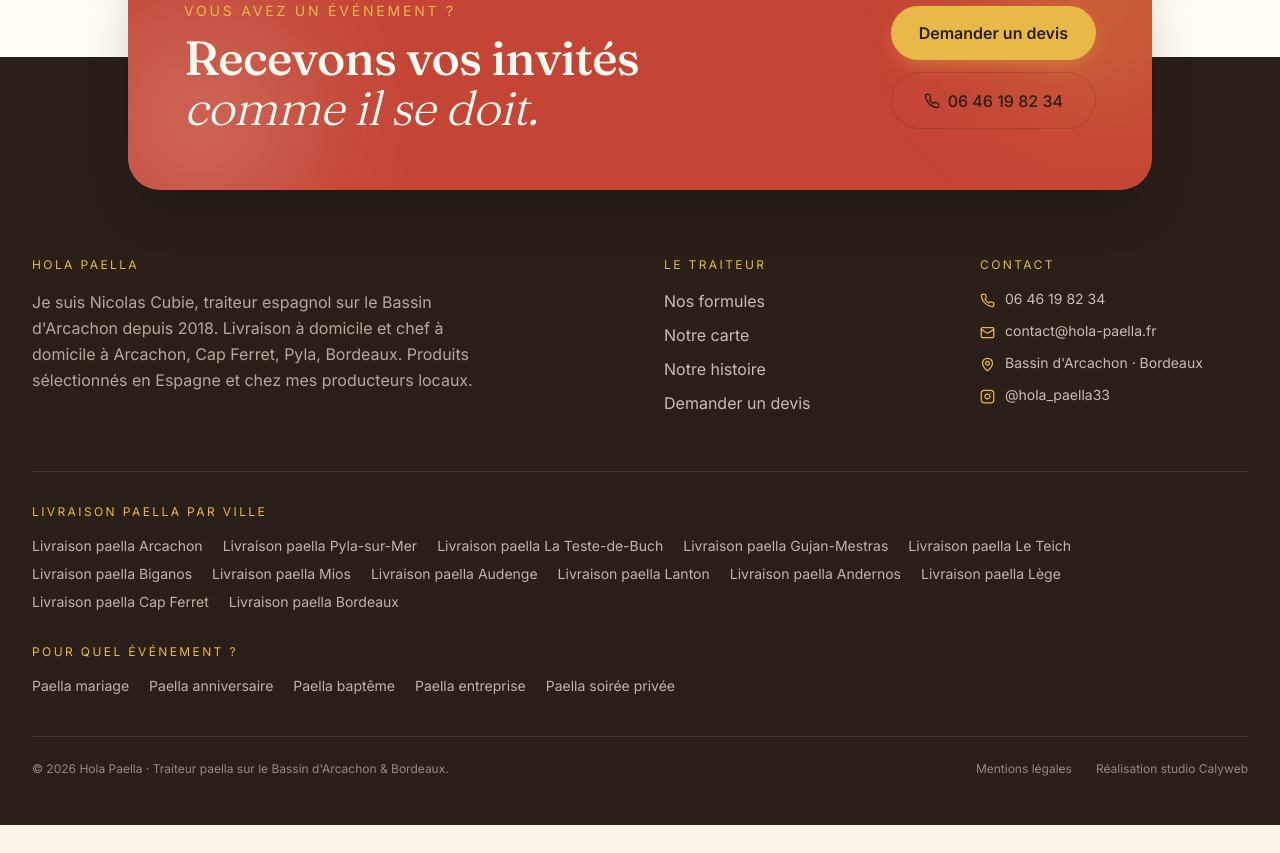
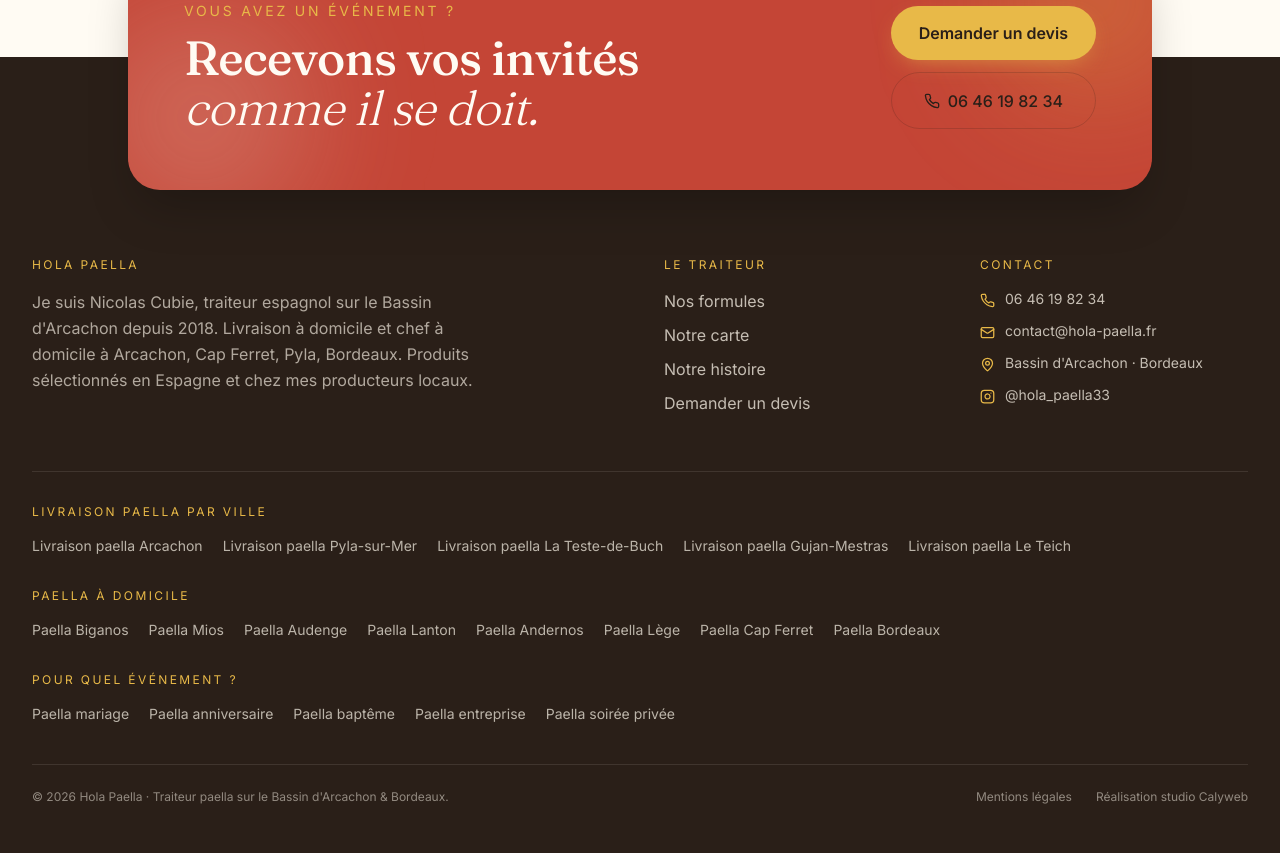
Before and after one commit to calyweb/hola-paella, a Next.js app: page / in a window 1280 px wide. Shown: the part 6801-7654 px from the top of the page. Before the commit the page ends 7626 px from the top, so only its background shows below. Built offline with nearby package versions, Linux system fonts and the light colour scheme.

Commit message:
Split delivery vs chef-only cities, update footer and pages

```diff
--- a/src/components/layout/Footer.tsx
+++ b/src/components/layout/Footer.tsx
@@ -84,14 +84,18 @@
             <li><Link href="/livraison-paella-la-teste-de-buch" className="hover:text-saffron">Livraison paella La Teste-de-Buch</Link></li>
             <li><Link href="/livraison-paella-gujan-mestras" className="hover:text-saffron">Livraison paella Gujan-Mestras</Link></li>
             <li><Link href="/livraison-paella-le-teich" className="hover:text-saffron">Livraison paella Le Teich</Link></li>
-            <li><Link href="/livraison-paella-biganos" className="hover:text-saffron">Livraison paella Biganos</Link></li>
-            <li><Link href="/livraison-paella-mios" className="hover:text-saffron">Livraison paella Mios</Link></li>
-            <li><Link href="/livraison-paella-audenge" className="hover:text-saffron">Livraison paella Audenge</Link></li>
-            <li><Link href="/livraison-paella-lanton" className="hover:text-saffron">Livraison paella Lanton</Link></li>
-            <li><Link href="/livraison-paella-andernos" className="hover:text-saffron">Livraison paella Andernos</Link></li>
-            <li><Link href="/livraison-paella-lege" className="hover:text-saffron">Livraison paella Lège</Link></li>
-            <li><Link href="/livraison-paella-cap-ferret" className="hover:text-saffron">Livraison paella Cap Ferret</Link></li>
-            <li><Link href="/livraison-paella-bordeaux" className="hover:text-saffron">Livraison paella Bordeaux</Link></li>
+          </ul>
+
+          <div className="text-saffron text-xs uppercase tracking-[0.2em] mb-4">Paella à domicile</div>
+          <ul className="flex flex-wrap gap-x-5 gap-y-2 text-sm text-cream/70 mb-8">
+            <li><Link href="/livraison-paella-biganos" className="hover:text-saffron">Paella Biganos</Link></li>
+            <li><Link href="/livraison-paella-mios" className="hover:text-saffron">Paella Mios</Link></li>
+            <li><Link href="/livraison-paella-audenge" className="hover:text-saffron">Paella Audenge</Link></li>
+            <li><Link href="/livraison-paella-lanton" className="hover:text-saffron">Paella Lanton</Link></li>
+            <li><Link href="/livraison-paella-andernos" className="hover:text-saffron">Paella Andernos</Link></li>
+            <li><Link href="/livraison-paella-lege" className="hover:text-saffron">Paella Lège</Link></li>
+            <li><Link href="/livraison-paella-cap-ferret" className="hover:text-saffron">Paella Cap Ferret</Link></li>
+            <li><Link href="/livraison-paella-bordeaux" className="hover:text-saffron">Paella Bordeaux</Link></li>
           </ul>
 
           <div className="text-saffron text-xs uppercase tracking-[0.2em] mb-4">Pour quel événement&nbsp;?</div>
--- a/src/lib/seo.tsx
+++ b/src/lib/seo.tsx
@@ -30,125 +30,140 @@
 };
 
 export const cities = [
+  // ── LIVRAISON + CHEF À DOMICILE ──
   {
     slug: "arcachon",
     name: "Arcachon",
-    h1: "Livraison de paella à Arcachon",
+    delivery: true,
+    h1: "Livraison paella à Arcachon",
     intro:
-      "Je livre ma paella, mes tapas et mes planches de charcuterie ibérique à domicile à Arcachon, dès 10 personnes, réservation 48h à l'avance. Pour les événements de 23 invités et plus, je me déplace à Arcachon et je cuisine sur place.",
-    distance: "Zone principale · sans frais",
+      "Je livre ma paella à domicile à Arcachon dès 10 personnes, réservation 48h à l'avance. Pour les événements de 23 invités et plus, je me déplace avec mon matériel et je cuisine sur place, devant vos invités.",
+    distance: "Zone de livraison · sans frais",
     quartiers: ["Centre-ville", "Ville d'Hiver", "L'Aiguillon", "Le Moulleau", "Pereire", "Abatilles"],
     geo: { lat: 44.6588, lng: -1.1681 },
   },
   {
-    slug: "cap-ferret",
-    name: "Cap Ferret",
-    h1: "Traiteur paella au Cap Ferret",
-    intro:
-      "Je me déplace au Cap Ferret de septembre à juin pour cuisiner votre paella en direct, devant vos invités. Pour vos mariages, anniversaires et soirées privées dès 23 invités. La livraison en haute saison est possible sur étude.",
-    distance: "Service chef privé · sept → juin",
-    quartiers: ["Le Phare", "L'Herbe", "Piraillan", "Claouey", "Petit Piquey", "Grand Piquey", "Les Jacquets"],
-    geo: { lat: 44.6342, lng: -1.2392 },
-  },
-  {
     slug: "pyla",
     name: "Pyla-sur-Mer",
+    delivery: true,
     h1: "Livraison paella à Pyla-sur-Mer",
     intro:
-      "Pour vos événements à Pyla-sur-Mer et au pied de la Dune du Pilat, je livre votre paella à domicile et je me déplace pour la cuisiner sur place. Paella sur mesure, tapas, planches de Pata Negra et sangria maison Bag-in-Box.",
-    distance: "À 10 min d'Arcachon",
-    quartiers: ["Pyla-sur-Mer", "Pilat-Plage", "La Teste centre", "Cazaux"],
+      "Je livre votre paella à Pyla-sur-Mer et au pied de la Dune du Pilat dès 10 personnes. Pour les grands événements (dès 23 invités), je viens cuisiner sur place avec mon matériel.",
+    distance: "Zone de livraison · sans frais",
+    quartiers: ["Pyla-sur-Mer", "Pilat-Plage"],
     geo: { lat: 44.5828, lng: -1.2056 },
-  },
-  {
-    slug: "le-teich",
-    name: "Le Teich",
-    h1: "Livraison paella au Teich",
-    intro:
-      "Le Teich est dans ma zone de livraison principale. Je vous livre votre paella chaude à domicile dès 10 personnes, réservation 48h à l'avance, règlement à la livraison.",
-    distance: "Zone de livraison principale",
-    quartiers: ["Le Teich centre", "Réserve ornithologique", "Audenge"],
-    geo: { lat: 44.6342, lng: -1.0214 },
-  },
-  {
-    slug: "biganos",
-    name: "Biganos",
-    h1: "Livraison paella à Biganos",
-    intro:
-      "Biganos est dans ma zone haute saison et reste ouverte toute l'année pour le chef à domicile. Paella Royale, Fruits de mer ou Del Pueblo livrée ou cuisinée sur place, dès 10 invités.",
-    distance: "Zone haute saison · chef privé toute l'année",
-    quartiers: ["Biganos centre", "Facture", "Marais"],
-    geo: { lat: 44.6442, lng: -0.9758 },
   },
   {
     slug: "la-teste-de-buch",
     name: "La Teste-de-Buch",
+    delivery: true,
     h1: "Livraison paella à La Teste-de-Buch",
     intro:
-      "Basé à La Teste-de-Buch, je livre votre paella à domicile dès 10 personnes. C'est ma zone principale : pas de frais de déplacement, cuisson le jour même, livraison chaude chez vous.",
-    distance: "Zone principale · sans frais",
+      "Basé à La Teste-de-Buch, c'est ma zone principale. Je livre votre paella à domicile dès 10 personnes, et je me déplace aussi pour cuisiner sur place dès 23 invités. Cazaux inclus.",
+    distance: "Zone de livraison · sans frais",
     quartiers: ["La Teste centre", "Cazaux", "La Hume", "Les Prés salés"],
     geo: { lat: 44.6308, lng: -1.1428 },
   },
   {
     slug: "gujan-mestras",
     name: "Gujan-Mestras",
+    delivery: true,
     h1: "Livraison paella à Gujan-Mestras",
     intro:
-      "Je livre votre paella à Gujan-Mestras dès 10 personnes, réservation 48h à l'avance. Chef à domicile dès 23 invités. Zone de livraison principale, sans frais de déplacement.",
-    distance: "Zone principale · sans frais",
+      "Je livre votre paella à Gujan-Mestras dès 10 personnes, réservation 48h à l'avance. Chef à domicile également disponible dès 23 invités. Zone de livraison principale.",
+    distance: "Zone de livraison · sans frais",
     quartiers: ["Gujan centre", "Mestras", "Port de Larros", "La Hume"],
     geo: { lat: 44.6342, lng: -1.0681 },
   },
   {
+    slug: "le-teich",
+    name: "Le Teich",
+    delivery: true,
+    h1: "Livraison paella au Teich",
+    intro:
+      "Le Teich est dans ma zone de livraison. Paella livrée chaude à domicile dès 10 personnes, réservation 48h à l'avance. Chef à domicile aussi disponible dès 23 invités.",
+    distance: "Zone de livraison · sans frais",
+    quartiers: ["Le Teich centre", "Réserve ornithologique"],
+    geo: { lat: 44.6342, lng: -1.0214 },
+  },
+
+  // ── CHEF À DOMICILE UNIQUEMENT ──
+  {
+    slug: "biganos",
+    name: "Biganos",
+    delivery: false,
+    h1: "Chef paella à domicile à Biganos",
+    intro:
+      "Je me déplace à Biganos avec mon matériel pour cuisiner votre paella sur place, devant vos invités. Dès 23 personnes. Tapas, planches ibériques et sangria maison au programme.",
+    distance: "Chef à domicile · Bassin d'Arcachon",
+    quartiers: ["Biganos centre", "Facture", "Marais"],
+    geo: { lat: 44.6442, lng: -0.9758 },
+  },
+  {
     slug: "mios",
     name: "Mios",
-    h1: "Livraison paella à Mios",
+    delivery: false,
+    h1: "Chef paella à domicile à Mios",
     intro:
-      "Je livre votre paella à Mios et ses environs dès 10 personnes. Formule chef à domicile disponible dès 23 invités. Réservation 48h à l'avance pour la livraison.",
-    distance: "Zone de livraison principale",
-    quartiers: ["Mios centre", "Cassy", "Marcheprime"],
+      "Je me déplace à Mios pour cuisiner votre paella sur place dès 23 invités. J'arrive avec tout mon matériel, je cuisine devant vos invités.",
+    distance: "Chef à domicile · Bassin d'Arcachon",
+    quartiers: ["Mios centre", "Marcheprime"],
     geo: { lat: 44.6050, lng: -0.9350 },
   },
   {
     slug: "audenge",
     name: "Audenge",
-    h1: "Livraison paella à Audenge",
+    delivery: false,
+    h1: "Chef paella à domicile à Audenge",
     intro:
-      "Audenge est dans ma zone de livraison principale. Paella livrée chaude à domicile dès 10 personnes, ou chef à domicile pour vos événements dès 23 invités.",
-    distance: "Zone de livraison principale",
+      "Je me déplace à Audenge avec mon matériel pour cuisiner votre paella devant vos invités, dès 23 personnes. Réservation 72h à l'avance.",
+    distance: "Chef à domicile · Bassin d'Arcachon",
     quartiers: ["Audenge centre", "Le port", "Certes et Graveyron"],
     geo: { lat: 44.6833, lng: -1.0167 },
   },
   {
     slug: "lanton",
     name: "Lanton",
-    h1: "Livraison paella à Lanton",
+    delivery: false,
+    h1: "Chef paella à domicile à Lanton",
     intro:
-      "Je livre votre paella à Lanton et Cassy dès 10 personnes. Chef à domicile disponible dès 23 invités pour vos événements en bord de Bassin.",
-    distance: "Zone de livraison principale",
+      "Je me déplace à Lanton et ses environs pour cuisiner votre paella sur place dès 23 invités. Cuisson en direct devant vos invités.",
+    distance: "Chef à domicile · Bassin d'Arcachon",
     quartiers: ["Lanton centre", "Cassy", "Taussat", "Blagon"],
     geo: { lat: 44.7000, lng: -1.0333 },
   },
   {
     slug: "andernos",
     name: "Andernos",
-    h1: "Livraison paella à Andernos",
+    delivery: false,
+    h1: "Chef paella à domicile à Andernos",
     intro:
-      "Je livre votre paella à Andernos-les-Bains dès 10 personnes. Réservation 48h à l'avance. Chef à domicile disponible dès 23 invités pour vos mariages, anniversaires et soirées.",
-    distance: "Zone de livraison principale",
+      "Je me déplace à Andernos-les-Bains pour cuisiner votre paella sur place dès 23 invités. Mariages, anniversaires, soirées privées. Réservation 72h à l'avance.",
+    distance: "Chef à domicile · Bassin d'Arcachon",
     quartiers: ["Andernos centre", "Le Mauret", "Le Coulin", "Port ostréicole"],
     geo: { lat: 44.7444, lng: -1.1025 },
   },
   {
     slug: "lege",
     name: "Lège",
-    h1: "Livraison paella à Lège",
+    delivery: false,
+    h1: "Chef paella à domicile à Lège",
     intro:
-      "Je livre votre paella à Lège-Cap-Ferret dès 10 personnes. Chef à domicile disponible dès 23 invités. Toute la presqu'île est dans ma zone d'intervention.",
-    distance: "Zone de livraison principale",
+      "Je me déplace à Lège-Cap-Ferret pour cuisiner votre paella sur place dès 23 invités. Toute la presqu'île est dans ma zone d'intervention.",
+    distance: "Chef à domicile · Bassin d'Arcachon",
     quartiers: ["Lège centre", "Arès", "Le Canon", "Claouey"],
     geo: { lat: 44.7667, lng: -1.1500 },
+  },
+  {
+    slug: "cap-ferret",
+    name: "Cap Ferret",
+    delivery: false,
+    h1: "Chef paella à domicile au Cap Ferret",
+    intro:
+      "Je me déplace au Cap Ferret avec mon matériel pour cuisiner votre paella en direct, devant vos invités. Dès 23 invités. Mariages, anniversaires, soirées privées.",
+    distance: "Chef à domicile · Bassin d'Arcachon",
+    quartiers: ["Le Phare", "L'Herbe", "Piraillan", "Claouey", "Petit Piquey", "Grand Piquey", "Les Jacquets"],
+    geo: { lat: 44.6342, lng: -1.2392 },
   },
   {
     slug: "bordeaux",
```
Also changed, not shown: src/app/livraison-paella/[city]/page.tsx (+55 -17 lines).
